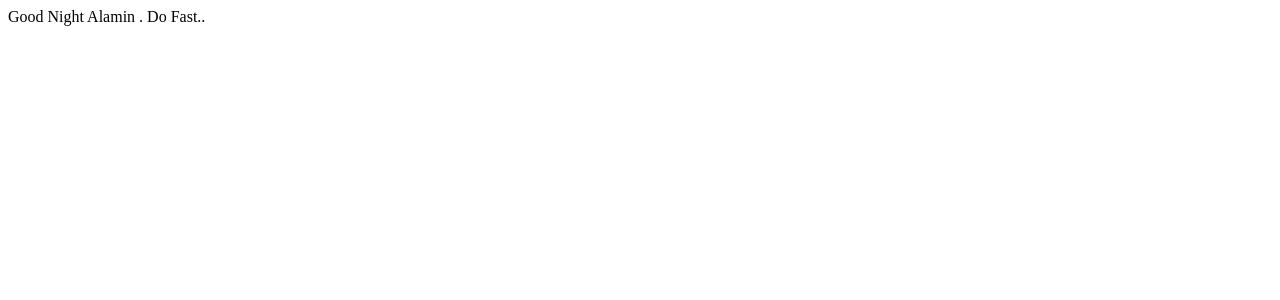
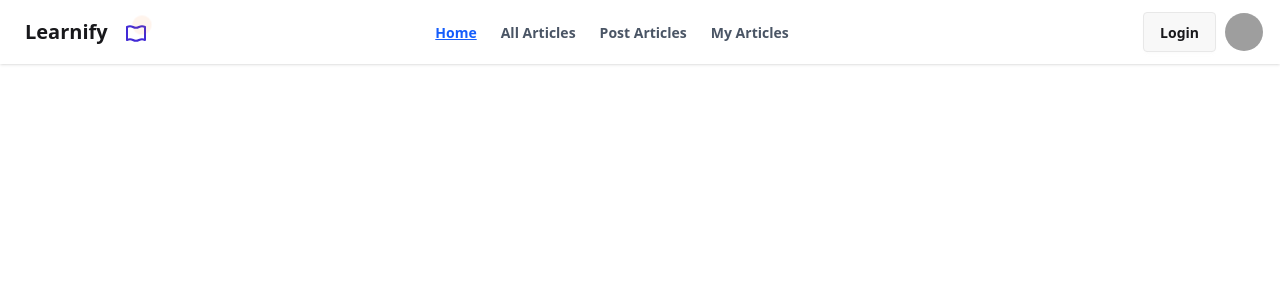
Before and after one commit to alaminislam3/Learnify, a React (Vite) app: page / in a window 1280 px wide. Shown: the top 300 px of the page. Built offline with nearby package versions, Linux system fonts and the light colour scheme; grey boxes are pictures that could not be loaded.

Commit message:
created navbar

```diff
--- a/src/Components/Navbar.jsx
+++ b/src/Components/Navbar.jsx
@@ -1,11 +1,135 @@
-import React from 'react';
+import React from "react";
+import { Link, NavLink } from "react-router";
 
 const Navbar = () => {
-    return (
-        <div>
+  const links = (
+    <>
+      <NavLink
+        to="/"
+        className={({ isActive }) =>
+          isActive
+            ? "text-blue-600 underline font-semibold"
+            : "text-gray-600 hover:text-blue-600 font-semibold"
+        }
+      >
+        Home
+      </NavLink>
 
+      <NavLink
+        to="/allarticles"
+        className={({ isActive }) =>
+          isActive
+            ? "text-blue-600 underline font-semibold"
+            : "text-gray-600 hover:text-blue-600 font-semibold"
+        }
+      >
+        All Articles
+      </NavLink>
+      <NavLink
+        to="/postarticle"
+        className={({ isActive }) =>
+          isActive
+            ? "text-blue-600 underline font-semibold"
+            : "text-gray-600 hover:text-blue-600 font-semibold"
+        }
+      >
+        Post Articles
+      </NavLink>
+
+      <NavLink
+        to="/myarticles"
+        className={({ isActive }) =>
+          isActive
+            ? "text-blue-600 underline font-semibold"
+            : "text-gray-600 hover:text-blue-600 font-semibold"
+        }
+      >
+        My Articles
+      </NavLink>
+    </>
+  );
+
+  return (
+    <div className="navbar bg-base-100 shadow-sm">
+      <div className="navbar-start">
+        <div className="dropdown">
+          <div tabIndex={0} role="button" className="btn btn-ghost lg:hidden">
+            <svg
+              xmlns="http://www.w3.org/2000/svg"
+              className="h-5 w-5"
+              fill="none"
+              viewBox="0 0 24 24"
+              stroke="currentColor"
+            >
+              {" "}
+              <path
+                strokeLinecap="round"
+                strokeLinejoin="round"
+                strokeWidth="2"
+                d="M4 6h16M4 12h8m-8 6h16"
+              />{" "}
+            </svg>
+          </div>
+          <ul
+            tabIndex={0}
+            className="menu menu-sm dropdown-content bg-base-100 rounded-box z-1 mt-3 w-52 p-2 shadow gap-x-6"
+          >
+            {links}
+          </ul>
         </div>
-    );
+        <a className="btn btn-ghost text-xl">Learnify</a>
+        <span className="relative">
+          <svg
+            className="w-6 h-6 text-primary"
+            viewBox="0 0 24 24"
+            fill="none"
+            stroke="currentColor"
+            strokeWidth="2"
+            strokeLinecap="round"
+            strokeLinejoin="round"
+          >
+            <path d="M2 7c2-1 4-1 6 0s4 1 6 0 4-1 6 0v13c-2-1-4-1-6 0s-4 1-6 0-4-1-6 0V7z" />
+          </svg>
+          <span className="absolute w-2.5 h-2.5 bg-orange-500 rounded-full top-0 left-3 animate-ping"></span>
+        </span>
+      </div>
+      <div className="navbar-center hidden lg:flex">
+        <ul className="menu menu-horizontal px-1 gap-x-6">{links}</ul>
+      </div>
+      <div className="navbar-end mr-2">
+        <a className="btn">Login</a>
+      </div>
+      <div className="dropdown dropdown-end mr-2">
+        <div
+          tabIndex={0}
+          role="button"
+          className="btn btn-ghost btn-circle avatar"
+        >
+          <div className="w-10 rounded-full">
+            <img
+              alt="Tailwind CSS Navbar component"
+              src="https://img.daisyui.com/images/stock/photo-1534528741775-53994a69daeb.webp"
+            />
+          </div>
+        </div>
+        <ul
+          tabIndex={0}
+          className="menu menu-sm dropdown-content bg-base-100 rounded-box z-1 mt-3 w-52 p-2 shadow"
+        >
+          <Link to={'/myarticles'}>
+             My Article
+          </Link>
+          <Link to={'/postarticle'}>
+             Post Article
+          </Link>
+          <Link>
+             Logout
+          </Link>
+
+        </ul>
+      </div>
+    </div>
+  );
 };
 
 export default Navbar;
--- /dev/null
+++ b/src/Layout/MainLayout.jsx
@@ -0,0 +1,19 @@
+import React from 'react';
+import { Outlet } from 'react-router';
+import Navbar from '../Components/Navbar';
+
+const MainLayout = () => {
+    return (
+        <div>
+            <header>
+                <Navbar></Navbar>
+            </header>
+            <main>
+                <Outlet></Outlet>
+            </main>
+            <footer></footer>
+        </div>
+    );
+};
+
+export default MainLayout;
--- a/src/index.css
+++ b/src/index.css
@@ -0,0 +1,2 @@
+@import "tailwindcss";
+@plugin "daisyui";
--- a/src/main.jsx
+++ b/src/main.jsx
@@ -7,11 +7,22 @@
   createBrowserRouter,
   RouterProvider,
 } from "react-router";
+import MainLayout from './Layout/MainLayout';
+import Home from './Pages/Home';
+import AllArticles from './Pages/AllArticles';
+import PostArticle from './Pages/PostArticle';
+import MyArticles from './Pages/MyArticles';
 
 const router = createBrowserRouter([
   {
     path: "/",
-    element: <div>Good Night Alamin . Do Fast..</div>,
+    Component: MainLayout,
+    children: [
+      {index: true , Component: Home},
+      {path: '/allarticles' , Component: AllArticles},
+      {path: '/postarticle' , Component: PostArticle},
+      {path: '/myarticles' , Component: MyArticles},
+    ]
   },
 ]);
 
```
Also changed, not shown: src/Context/AuthProvider.jsx (added), src/Firebase/Firebase.config.js (added).
